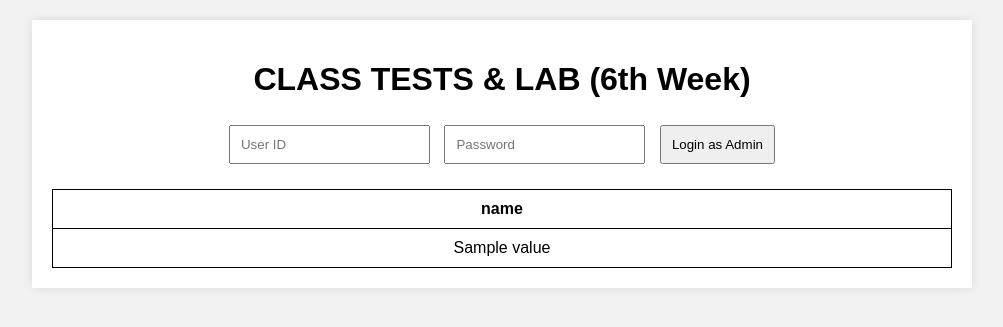
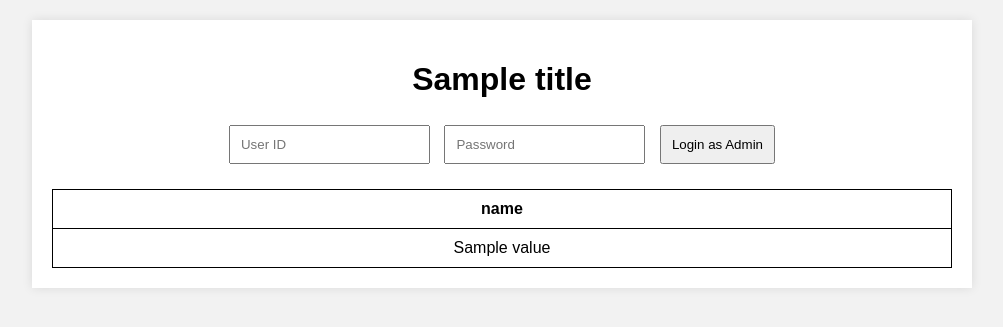
Before and after one commit to isaadsohael/routine-webapp, a Flask app: template templates/index.html in a window 1280 px wide. Shown: the top 327 px of the page, without its empty margins (138-1141 px from the left). Run offline with Flask 3, Linux system fonts and the light colour scheme; the template is opened without the code that fills it: most values are stand-ins (such as "Sample title", 1, 10 or a date in 2020).

Commit message:
Update index.html

```diff
--- a/templates/index.html
+++ b/templates/index.html
@@ -8,7 +8,7 @@
 </head>
 <body>
 <div class="container">
-        <h1 contenteditable="{{ 'true' if is_admin else 'false' }}">CLASS TESTS & LAB (6th Week)</h1>
+    <h1 contenteditable="{{ 'true' if is_admin else 'false' }}" , id="routineTitle">{{ title }}</h1>
 
     {% if error %}
     <p style="color:red; font-weight:bold;">{{ error }}</p>
```
Lines whose indentation alone changed are shown as unchanged.
